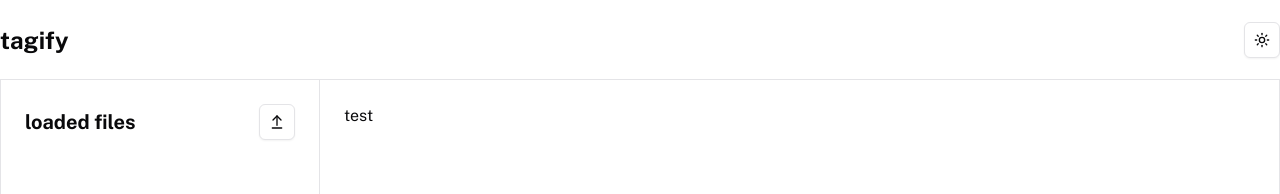
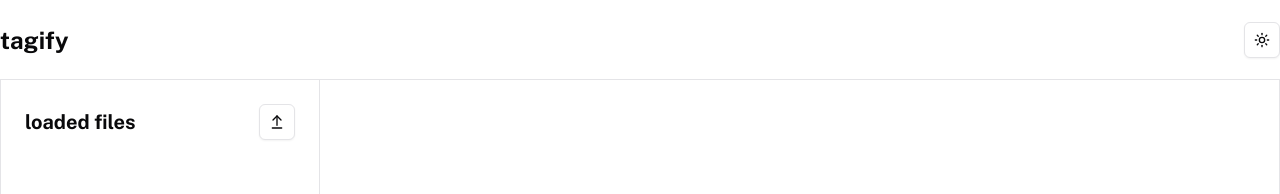
Before and after one commit to bewle/tagify, a Next.js app: page / in a window 1280 px wide. Shown: the top 194 px of the page. Built offline with nearby package versions, Linux system fonts and the light colour scheme; what tailwindcss-motion would draw is missing.

Commit message:
update page.tsx and RemoveButton.tsx

```diff
--- a/src/app/page.tsx
+++ b/src/app/page.tsx
@@ -1,6 +1,7 @@
 import { FileTree } from "@/components/FileTree";
 import UploadButton from "@/components/UploadButton";
 import RemoveButton from "@/components/RemoveButton";
+import FileEditor from "@/components/FileEditor";
 
 export default function Page() {
     return (
@@ -19,7 +20,7 @@ export default function Page() {
                 </div>
             </div>
             <div className="flex-1 p-6 transition-colors border-r border-border">
-                <div>test</div>
+                <FileEditor />
             </div>
         </main>
     );
--- /dev/null
+++ b/src/components/FileEditor.tsx
@@ -0,0 +1,9 @@
+"use client";
+
+import { useFilesStore } from "@/lib/store/files";
+
+export default function FileEditor() {
+    const { selectedFile } = useFilesStore();
+
+    return <div>{selectedFile}</div>;
+}
--- a/src/components/RemoveButton.tsx
+++ b/src/components/RemoveButton.tsx
@@ -56,10 +56,10 @@ export default function RemoveButton() {
         return (
             <Button
                 onClick={() => {
-                    const test = files.filter(
+                    const filteredFiles = files.filter(
                         (f) => !selectedFiles.includes(f.id)
                     );
-                    setFiles(test);
+                    setFiles(filteredFiles);
                     setSelectedFiles([]);
                 }}
                 size="icon"
```
